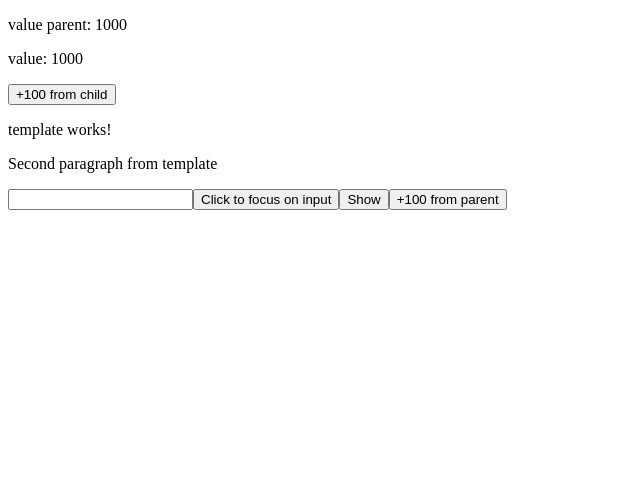
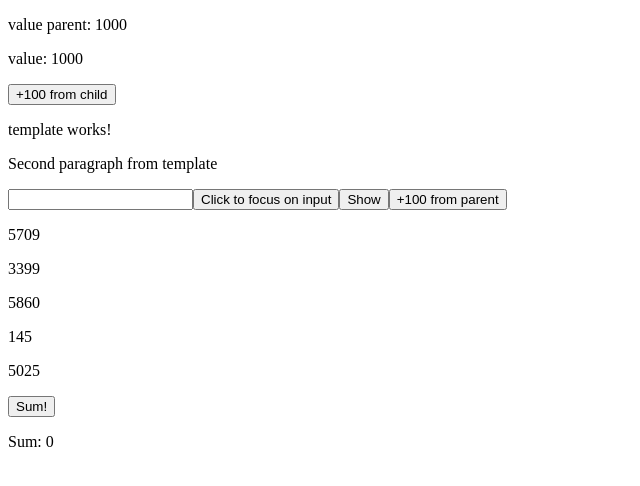
Before and after one commit to RafalG1991/angular-test-app, an Angular app: page / in a window 1280 px wide. Shown: the top 486 px of the page, without its empty margins (0-640 px from the left). Built offline with nearby package versions, Linux system fonts and the light colour scheme.

Commit message:
added app-child component and button to calculate sum of random values from components

```diff
--- a/src/app/app.component.html
+++ b/src/app/app.component.html
@@ -3,6 +3,14 @@
 <app-template></app-template>
 
 <button (click)="increase()">+100 from parent</button>
+
+<app-child />
+<app-child />
+<app-child />
+<app-child />
+<app-child />
+<button (click)="calculateSum()">Sum!</button>
+<p>Sum: {{sum}}</p>
 <!--<app-container>-->
 <!--  <app-title title="Title of the title component" />-->
 <!--  <app-conditional-content>-->
```
